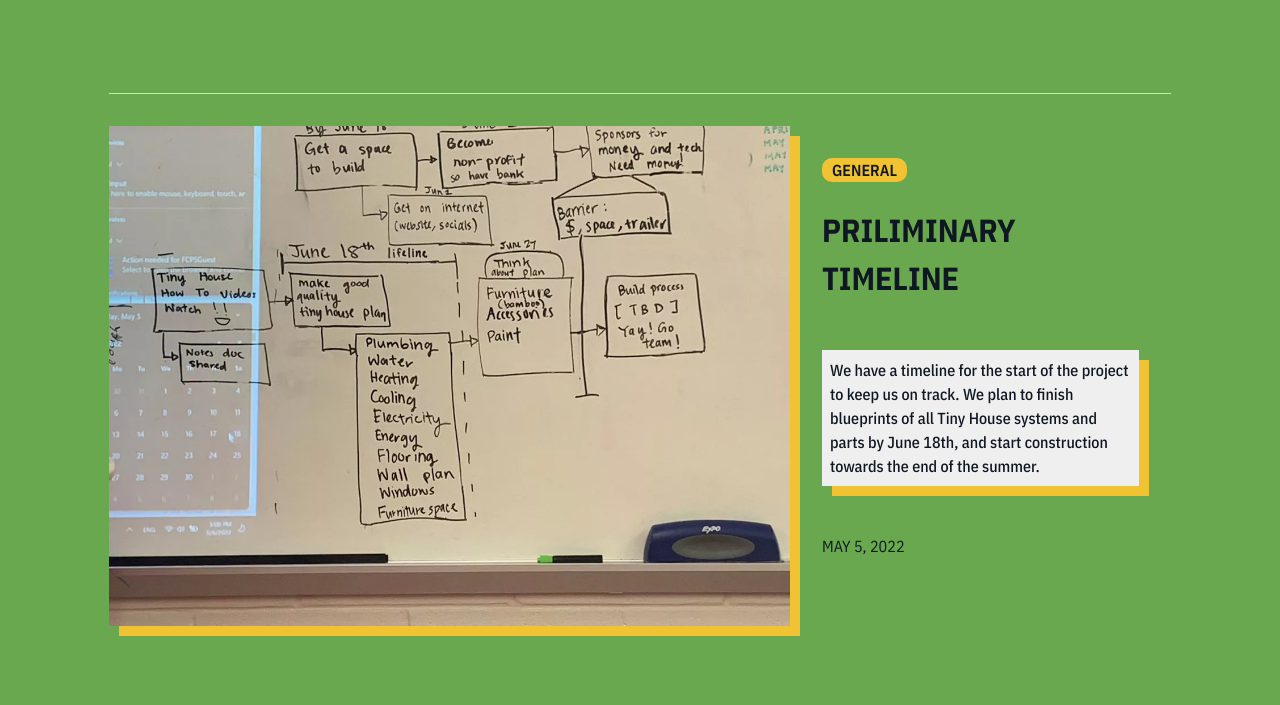
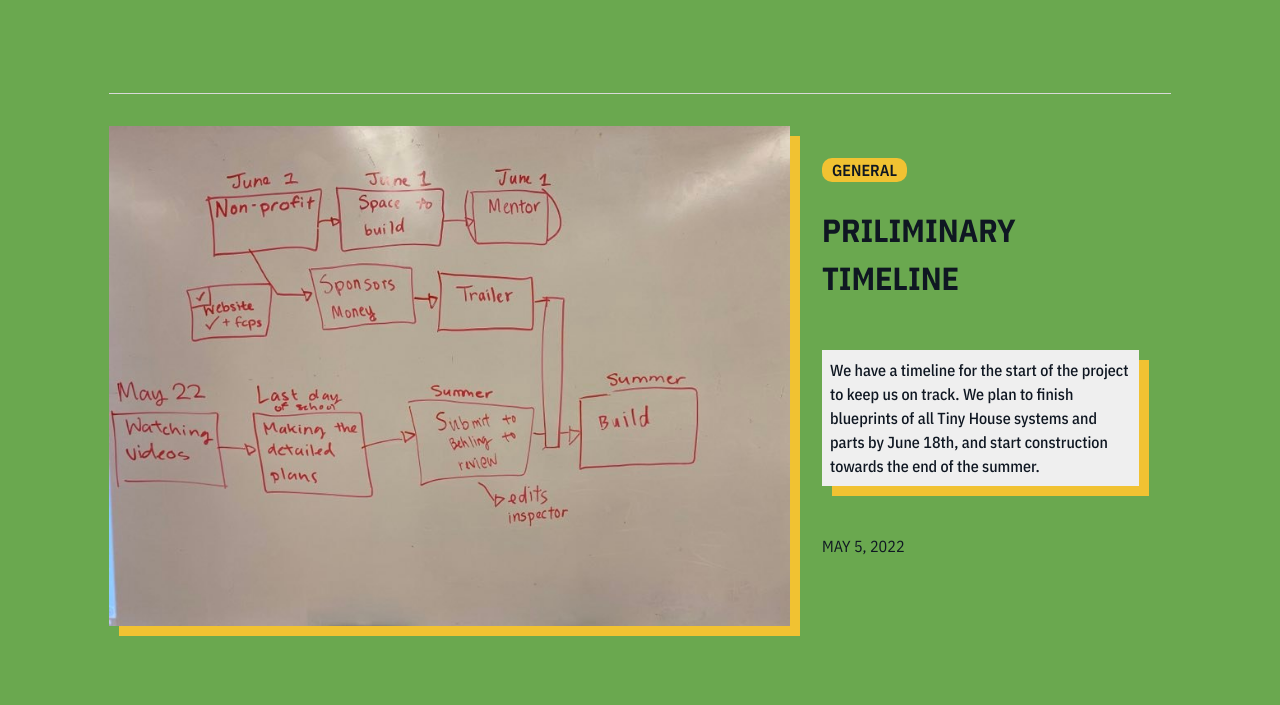
Before and after one commit to Mairnique/teamtinyhouse.github.io, a website built with Parcel: page progress.html in a window 1280 px wide. Shown: the part 947-1652 px from the top of the page. Built offline with nearby package versions, Linux system fonts and the light colour scheme.

Commit message:
Update progress.html
updated timeline

```diff
--- a/progress.html
+++ b/progress.html
@@ -149,7 +149,7 @@
               </div>
               <img
                 alt="image"
-                src="images/timeline-1200w.jpg"
+                src="images/timeline 2.jpg"
                 class="progress-image2"
               />
             </div>
```
